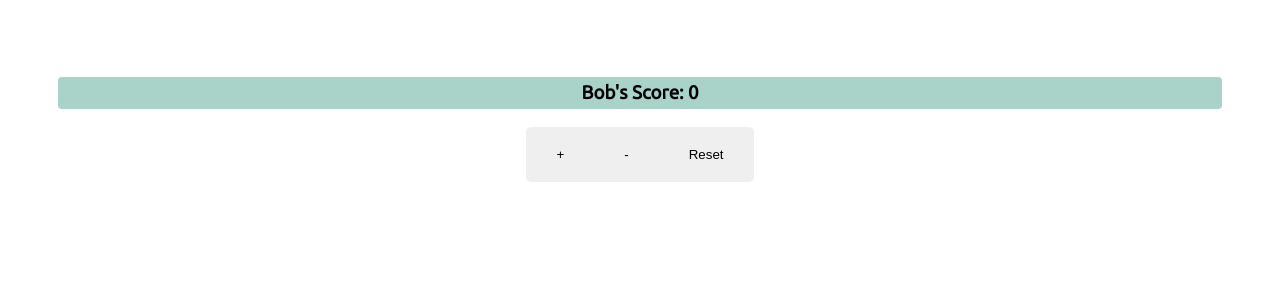
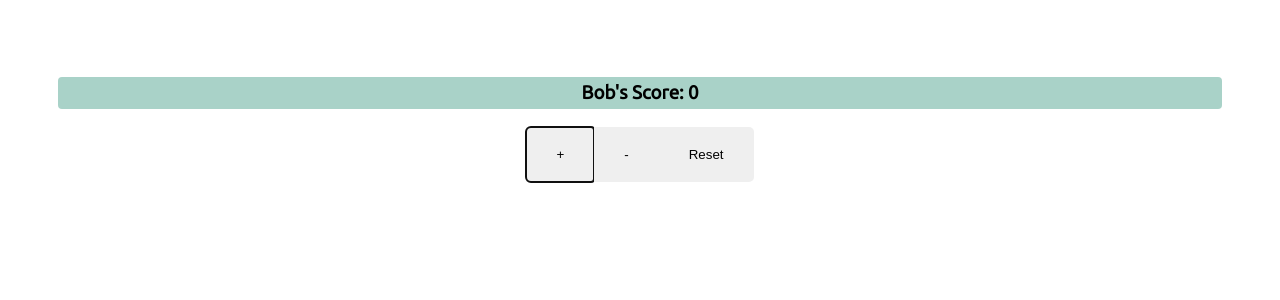
Before and after one commit to LBytes-32/learn-react, a React (Vite) app: page / in a window 1280 px wide. Shown: the top 300 px of the page. Built offline with nearby package versions, Linux system fonts and the light colour scheme.

Commit message:
Added useRef

```diff
--- a/src/ch4/PersonScore.tsx
+++ b/src/ch4/PersonScore.tsx
@@ -1,4 +1,4 @@
-import { useEffect, useReducer } from 'react';
+import { useEffect, useReducer, useRef } from 'react';
 import { getPerson } from './getPerson';
 import css from "./PersonScore.module.css";
 
@@ -61,6 +61,9 @@ function PersonScore() {
         loading: true
     });
 
+    // Create a hook to eventually reference the '+' button. (Will reference an HTMLButtonElement)
+    const addButtonRef = useRef<HTMLButtonElement>(null);
+
     /*  You may notice the effect has been executed twice, according to the console.
         This happens when running development mode + react strict mode.
         Documented at https://reactjs.org/blog/2022/03/29/react-v18.html#new-strict-mode-behaviors.
@@ -80,29 +83,53 @@ function PersonScore() {
                     They are batched and updated before the next render.
                     It isn't until the NEXT RENDER, where these changes take effect.
             */
-            console.warn("Is loading?", loading, "\nThe name:  ", name);
+            console.log("Is loading?", loading, "\nThe name:  ", name);
         });
     }, []);
+
+    // Focus the '+' button when finished loading.
+    // This could be combined with the first useEffect, but this tightens coupling.
+    useEffect(() => {
+        if (!loading) {
+            addButtonRef.current?.focus();
+        }
+    }, [loading]);
 
     // If loading, then say so.
     if (loading) {
         return (<div className={css.Loading}> Loading... </div>);
     }
 
-    // Unnecessary detail of making the name possessive.
-    let namePossessive = name + "'" + (name?.slice(-1).toUpperCase() !== "S" ? "s" : "");
+    // Fun detail of making the name possessive.
+    let namePossessive = name + (name?.slice(-1).toUpperCase() !== "S" ? "'s" : "'");
 
     // Once loaded, display the name and score.
     return (
-        <div>
+        <>
             <h3 className={css.header}> {namePossessive} Score: {score} </h3>
 
             <div className={css.ButtonLayout}>
-                <button className={css.Button + ' ' + css.ButtonLeft} onClick={() => dispatch({ type: 'increment' })}>   +   </button>
-                <button className={css.Button} onClick={() => dispatch({ type: 'decrement' })}>   -   </button>
-                <button className={css.Button + ' ' + css.ButtonRight} onClick={() => dispatch({ type: 'reset'     })}> Reset </button>
+                { /* "ref" will be associated with "addButtonRef" */ }
+                <button
+                    className = { css.Button + ' ' + css.ButtonLeft }
+                    onClick   = { () => dispatch({ type: 'increment' }) }
+                    ref       = { addButtonRef }>
+                    +
+                </button>
+
+                <button
+                    className = { css.Button }
+                    onClick   = { () => dispatch({ type: 'decrement' }) }>
+                    -
+                </button>
+
+                <button
+                    className = { css.Button + ' ' + css.ButtonRight }
+                    onClick   = { () => dispatch({ type: 'reset' }) }>
+                    Reset
+                </button>
             </div>
-        </div>
+        </>
     );
 }
 
```
